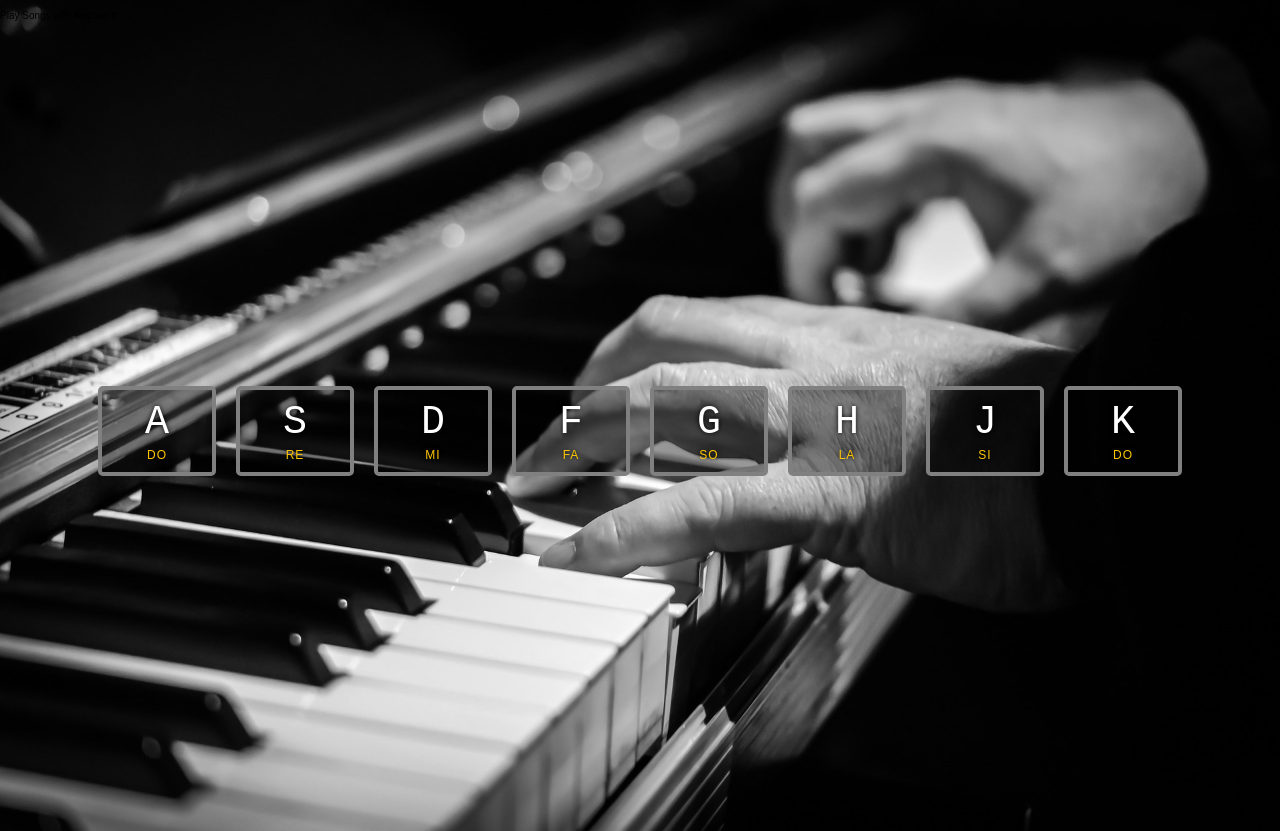
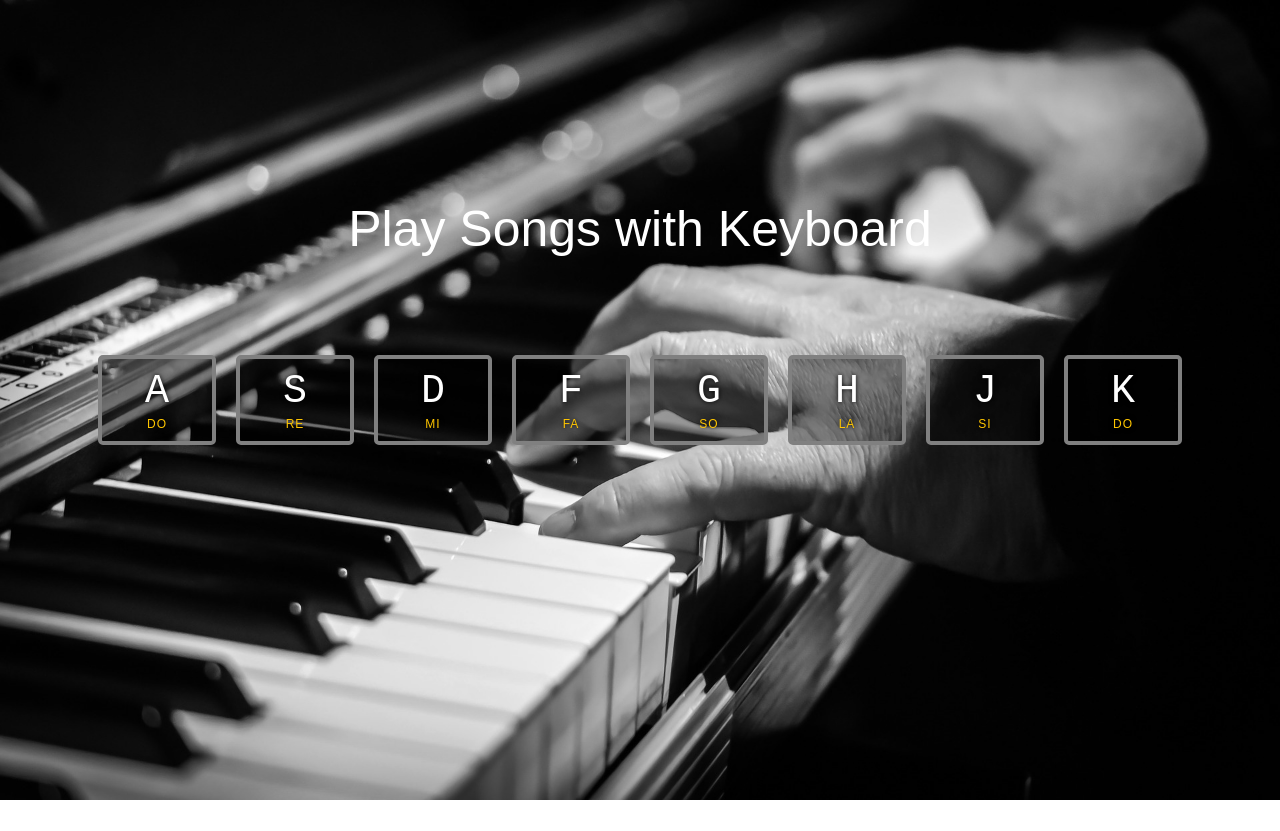
Before and after one commit to shingyun/JS30, a plain HTML site: page 01DrumKit/index.html in a window 1280 px wide. After the commit the page ends 800 px from the top, so only its background shows below. Drawn offline with Linux system fonts and the light colour scheme.

Commit message:
Update style.css

```diff
--- a/01DrumKit/style.css
+++ b/01DrumKit/style.css
@@ -3,10 +3,26 @@ html {
   background: url(piano-1039450_1920.jpg) bottom center;
   background-size: cover;
 }
+
 body,html {
   margin: 0;
   padding: 0;
   font-family: sans-serif;
+}
+
+.intro {
+  color: white;
+  margin: auto;
+  width: 100%;
+  position: absolute;
+  top:150px;
+
+}
+
+.intro p{
+    text-align: center;
+    vertical-align: middle;
+    font-size: 50px;
 }
 
 .keys p {
```
